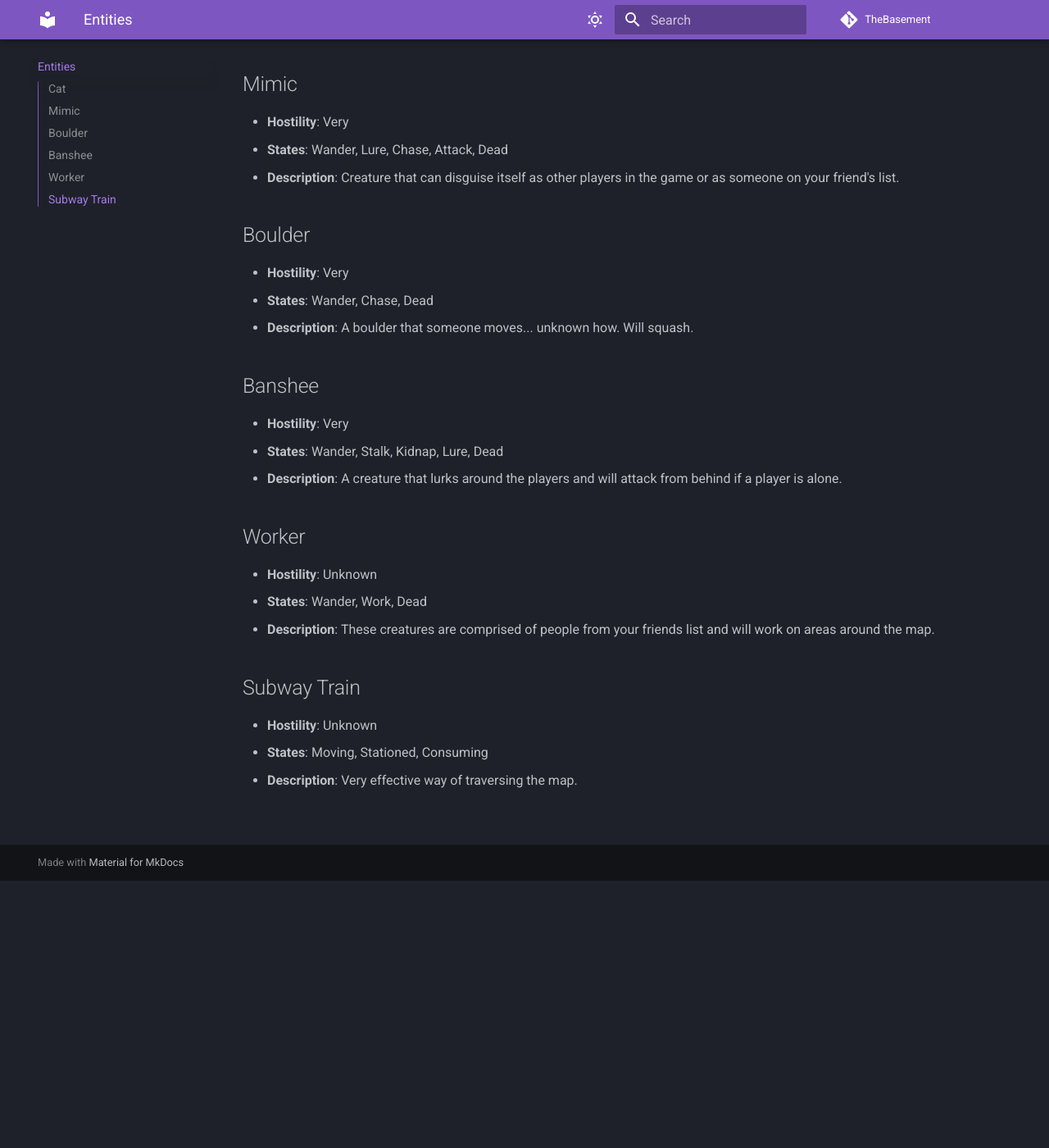
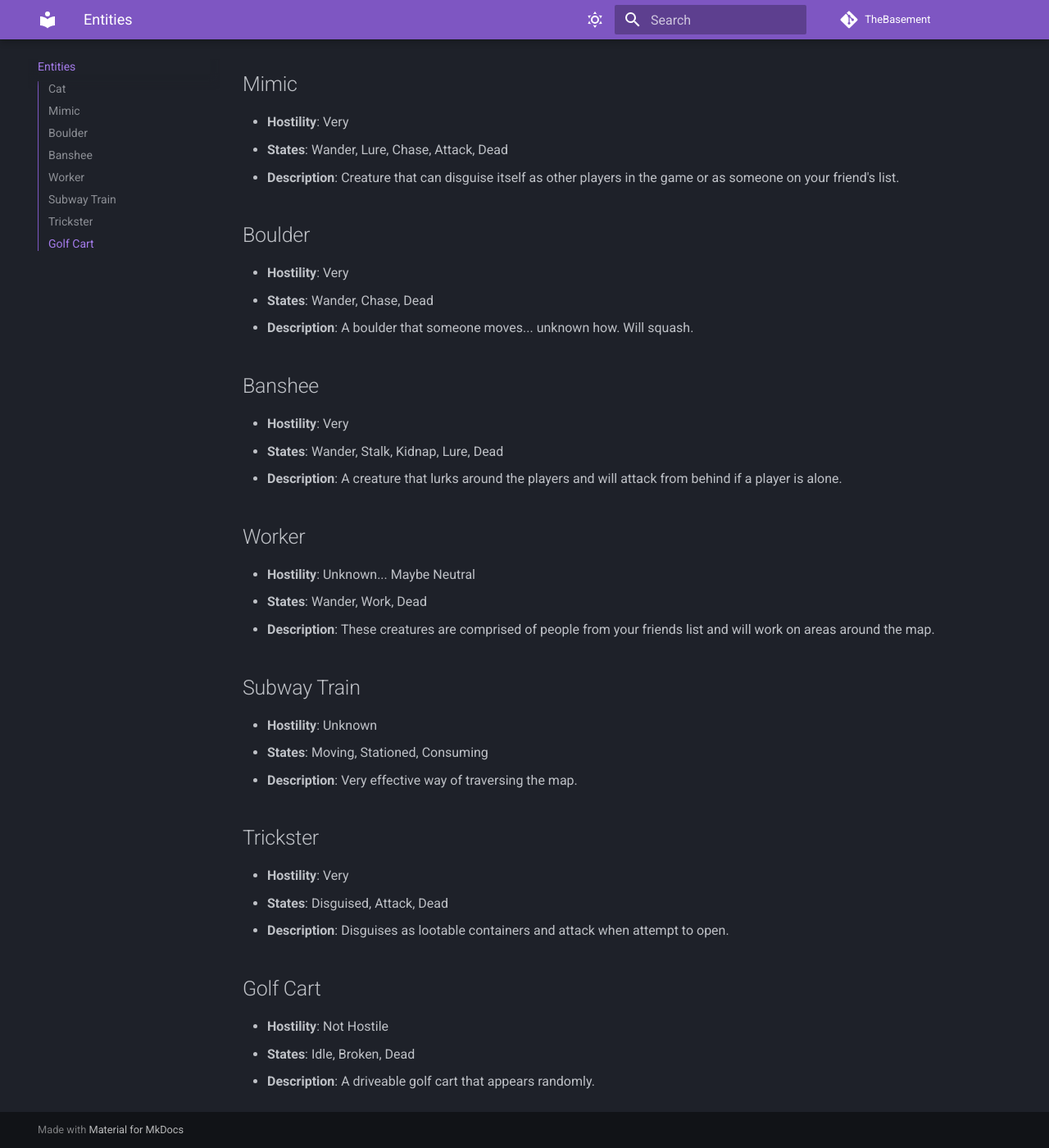
Before and after one commit to JackaBoiGamez/TheBasement, an MkDocs documentation site: the page built from docs/entities.md, in a window 1280 px wide and 1400 px high, scrolled down 326 px. Shown: the whole window at 82% size. Built offline with MkDocs 1.6.1 and Material for MkDocs 9.7.7, drawn with Linux system fonts in a browser that asks for light colours; comment, search, counter and statistics services are not loaded.

Commit message:
Update Entity List

```diff
--- a/docs/entities.md
+++ b/docs/entities.md
@@ -24,7 +24,7 @@
 
 ## Worker
 
-- **Hostility**: Unknown
+- **Hostility**: Unknown... Maybe Neutral
 - **States**: Wander, Work, Dead
 - **Description**: These creatures are comprised of people from your friends list and will work on areas around the map.
 
@@ -33,3 +33,15 @@
 - **Hostility**: Unknown
 - **States**: Moving, Stationed, Consuming
 - **Description**: Very effective way of traversing the map.
+
+## Trickster
+
+- **Hostility**: Very
+- **States**: Disguised, Attack, Dead
+- **Description**: Disguises as lootable containers and attack when attempt to open.
+
+## Golf Cart
+
+- **Hostility**: Not Hostile
+- **States**: Idle, Broken, Dead
+- **Description**: A driveable golf cart that appears randomly.
```
